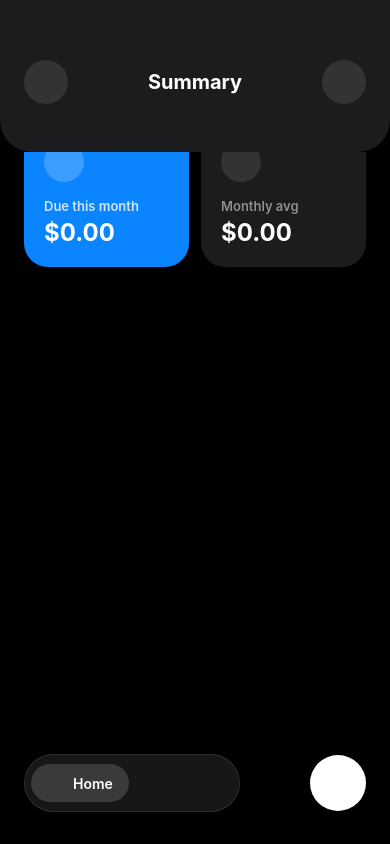
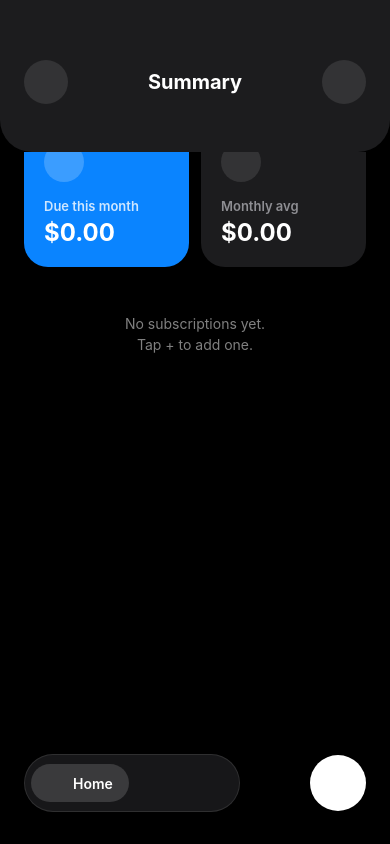
Before and after one commit to smitbahadure1/supscriptiontarcker, a React Native app: screen / in a window 390 px wide. Built offline with nearby package versions, Linux system fonts and the light colour scheme; some icons are missing.

Commit message:
fix: improve visibility of empty state text and header icons

```diff
--- a/App.js
+++ b/App.js
@@ -118,8 +118,8 @@ export default function App() {
             {/* EMPTY STATE */}
             {subscriptions.length === 0 && (
               <View style={{ alignItems: 'center', marginTop: 40, opacity: 0.5 }}>
-                <Text>No subscriptions yet.</Text>
-                <Text>Tap + to add one.</Text>
+                <Text style={{ color: 'white', marginBottom: 4 }}>No subscriptions yet.</Text>
+                <Text style={{ color: 'white' }}>Tap + to add one.</Text>
               </View>
             )}
 
--- a/components/Header.tsx
+++ b/components/Header.tsx
@@ -6,13 +6,13 @@ const Header = () => {
     return (
         <View style={styles.container}>
             <TouchableOpacity style={styles.iconButton}>
-                <User size={20} color="black" />
+                <User size={20} color="white" />
             </TouchableOpacity>
 
             <Text style={styles.title}>Summary</Text>
 
             <TouchableOpacity style={styles.iconButton}>
-                <Bell size={20} color="black" />
+                <Bell size={20} color="white" />
             </TouchableOpacity>
         </View>
     );
```
